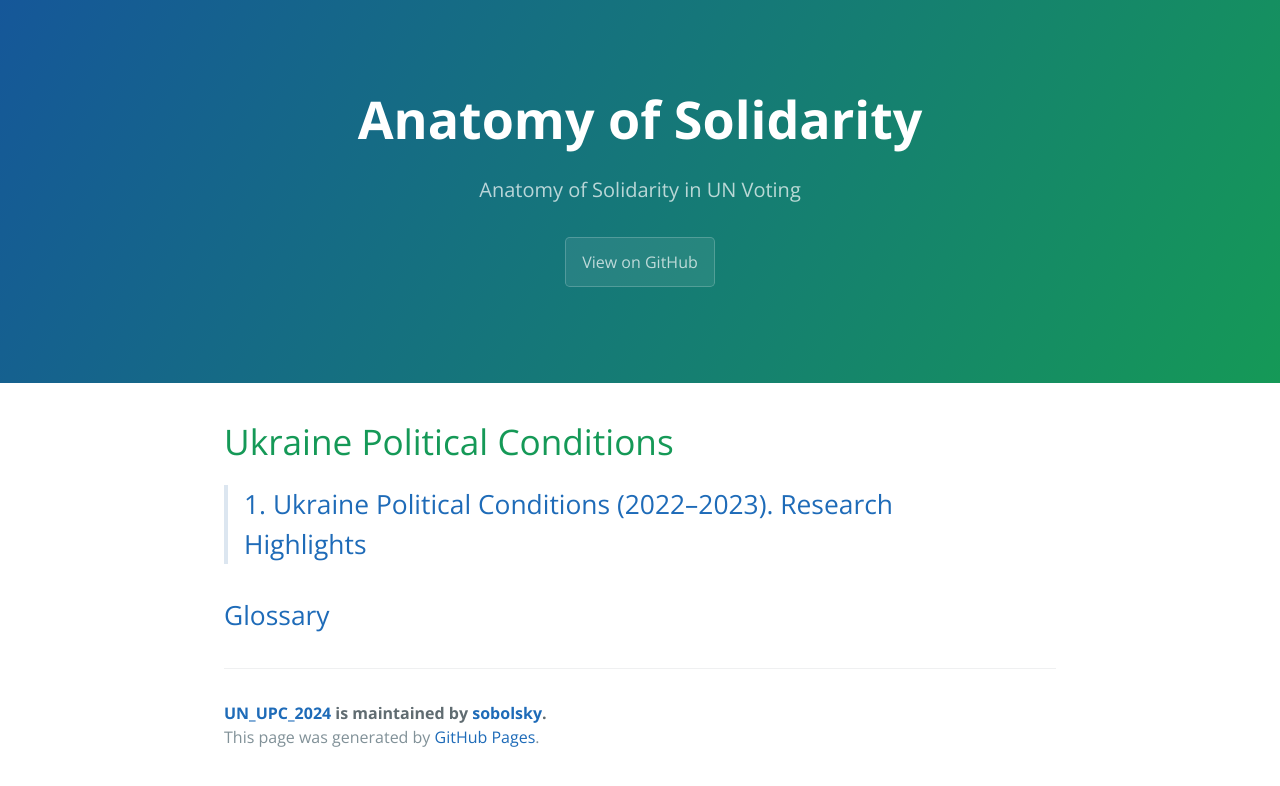
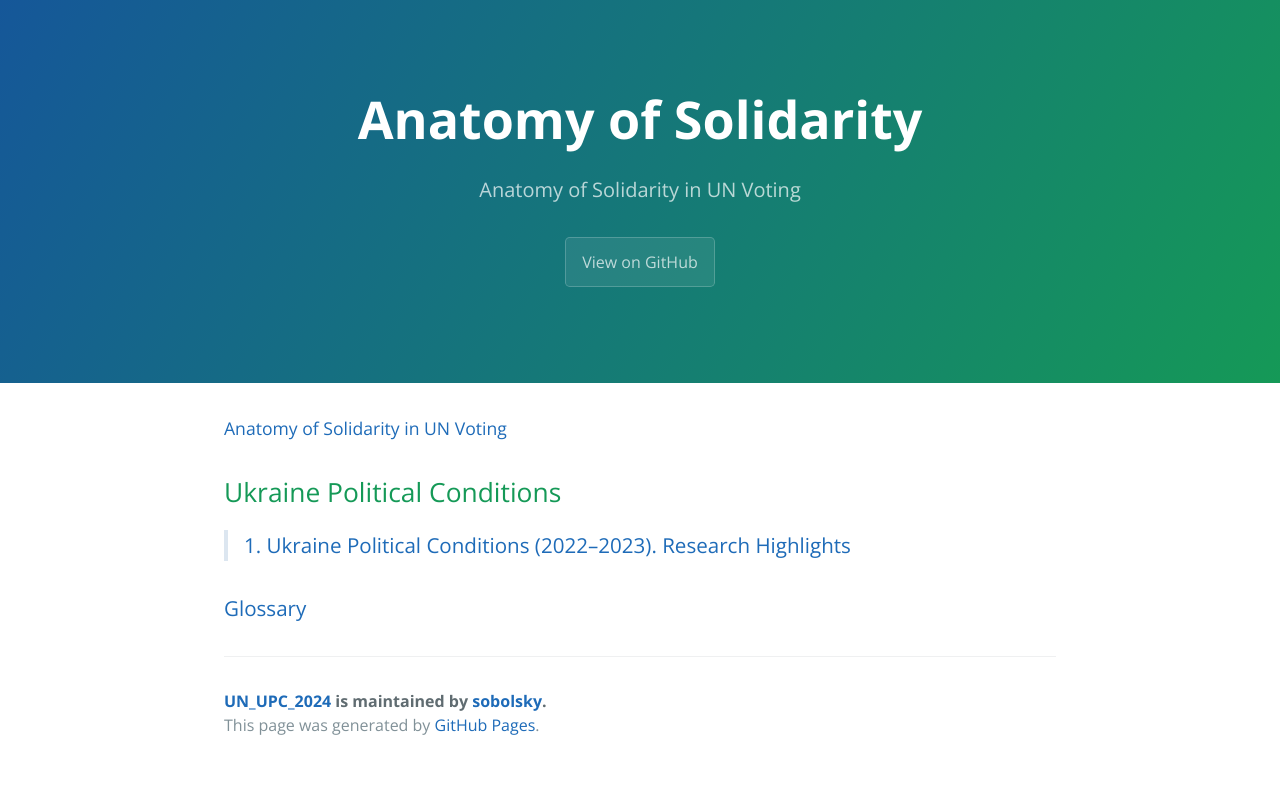
Before and after one commit to sobolsky/UN_UPC_2024, a Jekyll site: the page built from index.md, in a window 1280 px wide. Shown: the top 786 px of the page. Built offline with Jekyll 4.4.1, drawn with Linux system fonts in a browser that asks for light colours; our own code applies the rules of GitHub Pages for plain Markdown files.

Commit message:
Update index.md

```diff
--- a/index.md
+++ b/index.md
@@ -5,7 +5,8 @@ show_downloads: false
 google_analytics:
 theme: jekyll-theme-cayman
 ---
-# Ukraine Political Conditions
-> ## [1. Ukraine Political Conditions (2022–2023). Research Highlights](./01)
+[Anatomy of Solidarity in UN Voting](https://sobolsky.github.io/un)
+## Ukraine Political Conditions
+> ### [1. Ukraine Political Conditions (2022–2023). Research Highlights](./01)
 
-## [Glossary](https://sobolsky.github.io/un/glossary)
+### [Glossary](https://sobolsky.github.io/un/glossary)
```
